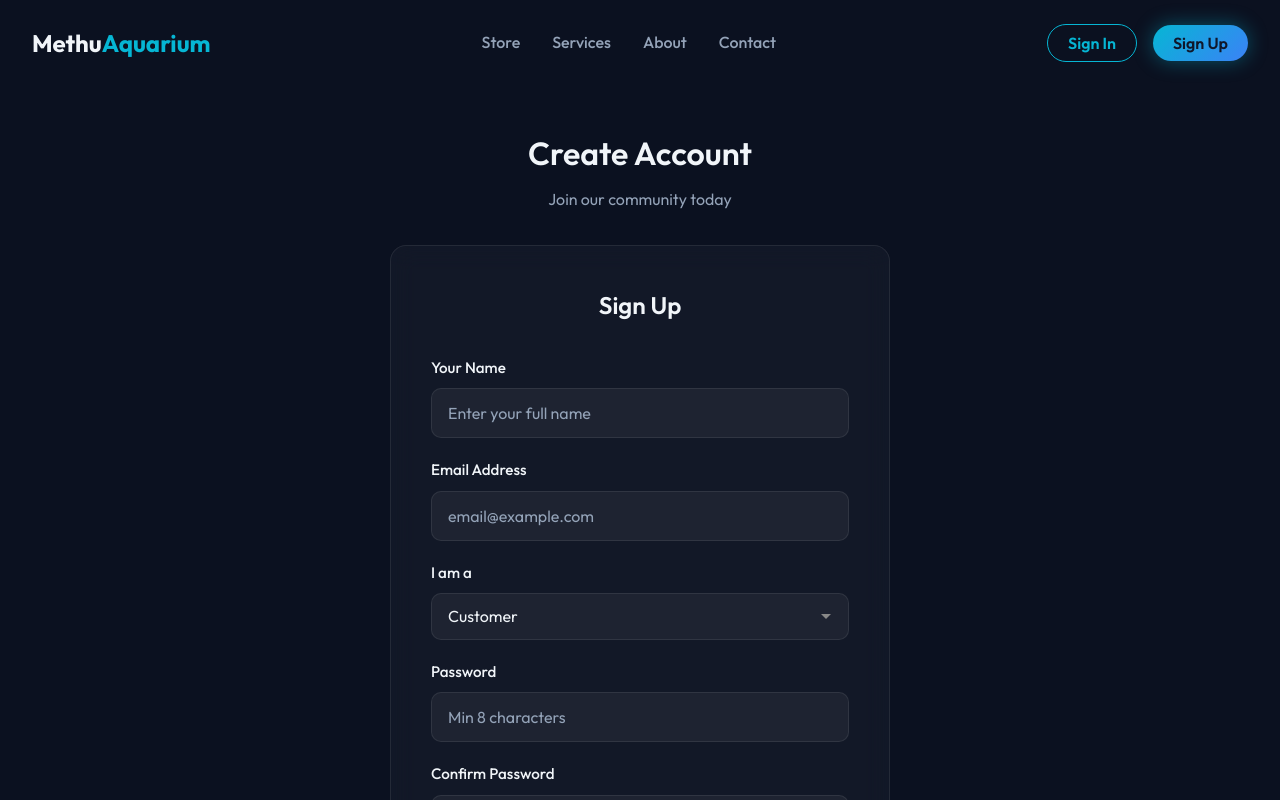
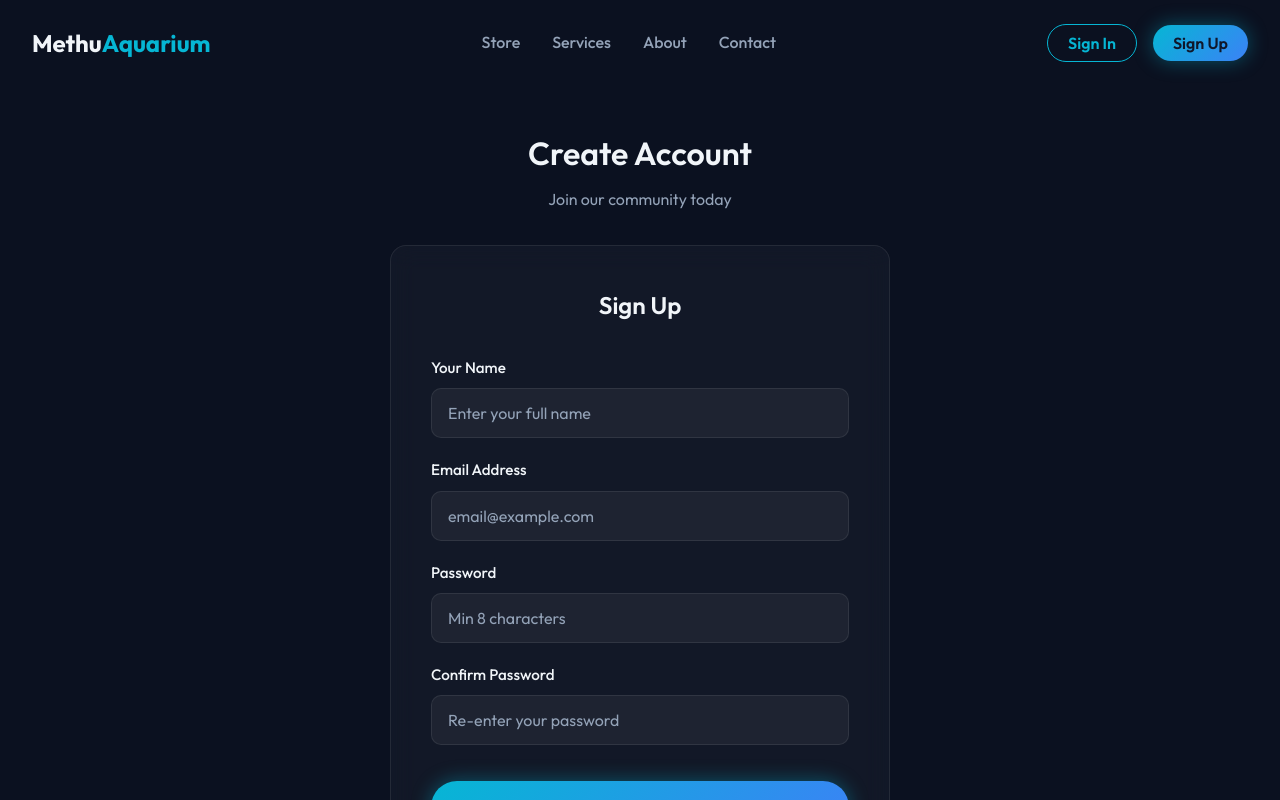
Before and after one commit to akindu02/Aquarium-Management-System, a React (Vite) app in the folder Frontend/: page /signup in a window 1280 px wide. Shown: the top 800 px of the page. Built offline with nearby package versions, Linux system fonts and the light colour scheme.

Commit message:
sign up page change

```diff
--- a/Frontend/src/pages/SignUp.jsx
+++ b/Frontend/src/pages/SignUp.jsx
@@ -127,23 +127,6 @@ const SignUp = () => {
               required
               disabled={loading}
             />
-          </div>
-
-          <div className="form-group">
-            <label htmlFor="role" className="form-label">I am a </label>
-            <select
-              id="role"
-              name="role"
-              value={formData.role}
-              onChange={handleChange}
-              className="form-input form-select"
-              required
-              disabled={loading}
-            >
-              <option value="customer">Customer</option>
-              <option value="staff">Staff</option>
-              <option value="supplier">Supplier</option>
-            </select>
           </div>
 
           <div className="form-group">
```
